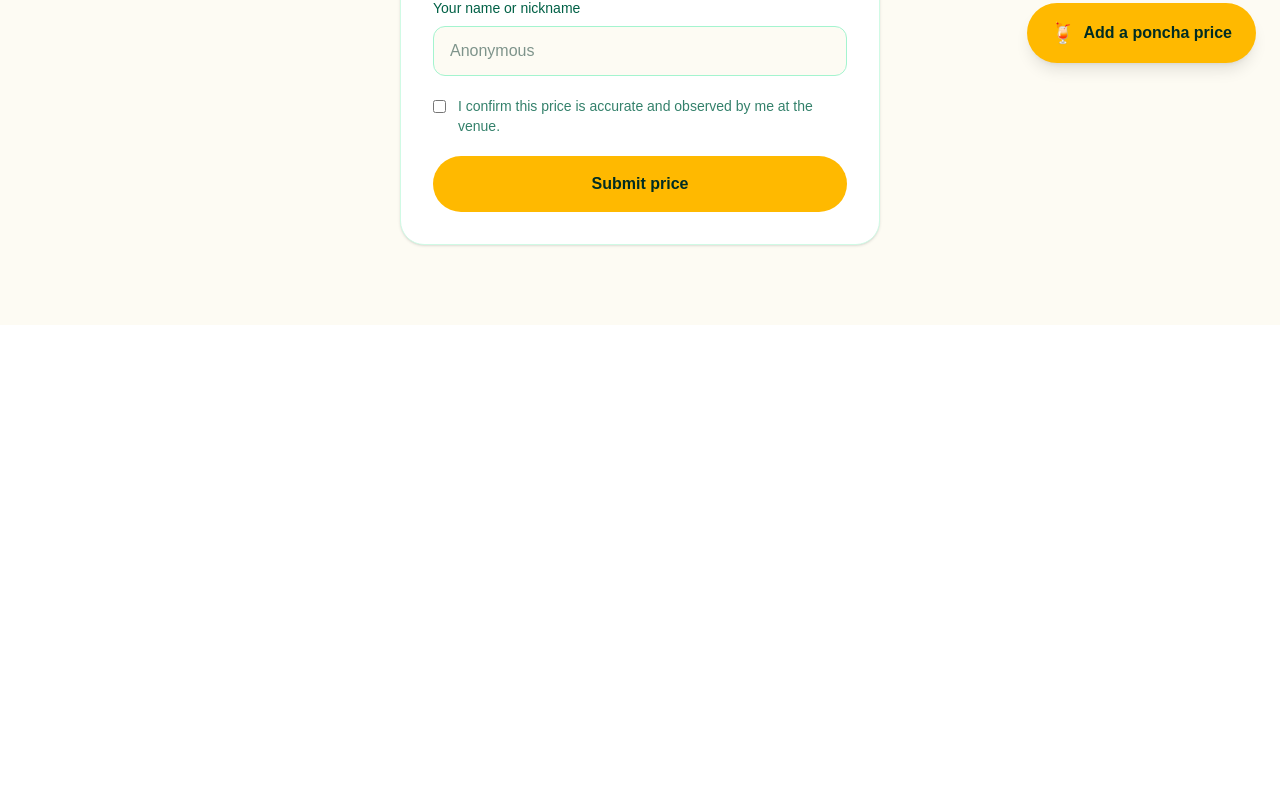
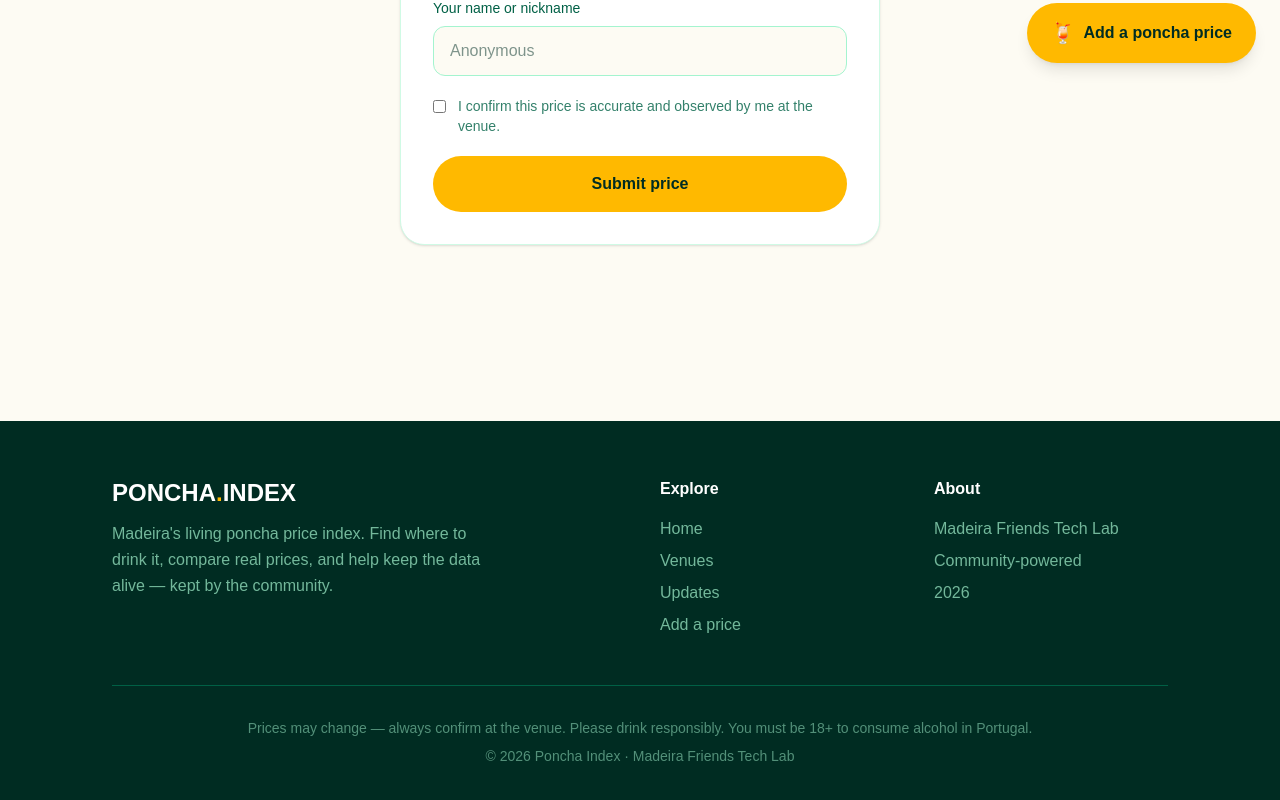
Before and after one commit to ti6xuk1y12el44/poncha-index, a Next.js app: page /submit in a window 1280 px wide. Shown: the part 713-1513 px from the top of the page. Before the commit the page ends 1038 px from the top, so only its background shows below. Built offline with nearby package versions, Linux system fonts and the light colour scheme; no server answers; the database is empty.

Commit message:
added a footer to all pages

```diff
--- a/app/changelog/page.js
+++ b/app/changelog/page.js
@@ -1,5 +1,6 @@
 import { supabase } from '../lib/supabase'
 import Navbar from '../components/Navbar'
+import Footer from '../components/Footer'
 
 export default async function ChangelogPage() {
   const { data: updates } = await supabase
@@ -41,6 +42,7 @@ export default async function ChangelogPage() {
         )}
 
       </section>
+      <Footer />
     </main>
   )
 }
--- a/app/submit/page.js
+++ b/app/submit/page.js
@@ -3,6 +3,7 @@
 import { useState, useEffect } from 'react'
 import { supabase } from '../lib/supabase'
 import Navbar from '../components/Navbar'
+import Footer from '../components/Footer'
 
 export default function SubmitPage() {
   const [venues, setVenues] = useState([])
@@ -139,6 +140,7 @@ export default function SubmitPage() {
 
         </div>
       </section>
+      <Footer />
     </main>
   )
 }
--- a/app/venues/[slug]/page.js
+++ b/app/venues/[slug]/page.js
@@ -1,5 +1,6 @@
 import { supabase } from '../../lib/supabase'
 import Navbar from '../../components/Navbar'
+import Footer from '../../components/Footer'
 
 export default async function VenuePage({ params }) {
   const { slug } = await params
@@ -108,6 +109,7 @@ export default async function VenuePage({ params }) {
         </div>
 
       </section>
+      <Footer />
     </main>
   )
 }
--- a/app/venues/page.js
+++ b/app/venues/page.js
@@ -3,6 +3,7 @@
 import { useState, useEffect } from 'react'
 import { supabase } from '../lib/supabase'
 import Navbar from '../components/Navbar'
+import Footer from '../components/Footer'
 
 export default function VenuesPage() {
   const [venues, setVenues] = useState([])
@@ -82,6 +83,7 @@ export default function VenuesPage() {
         )}
 
       </section>
+      <Footer />
     </main>
   )
 }
```
